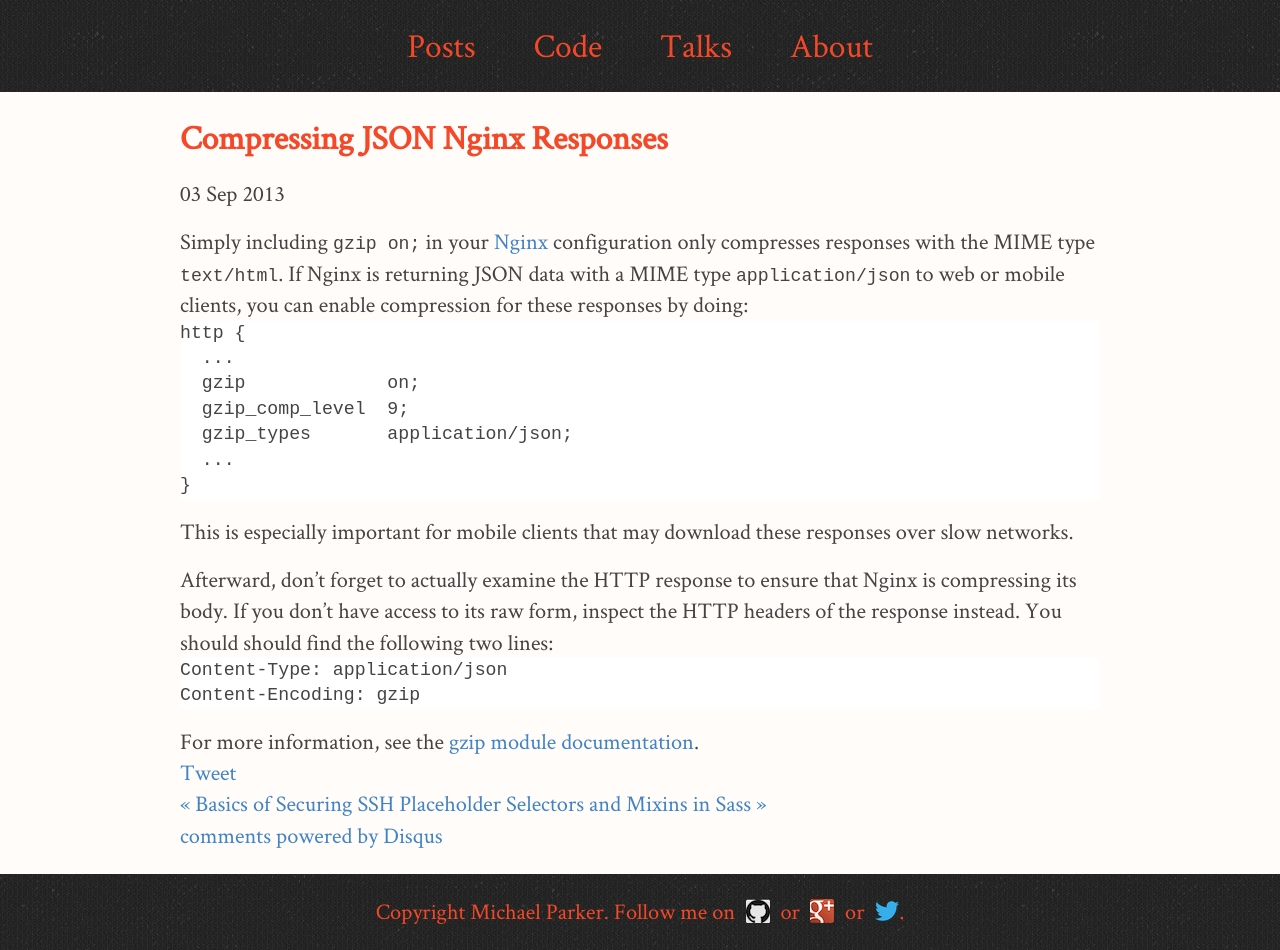
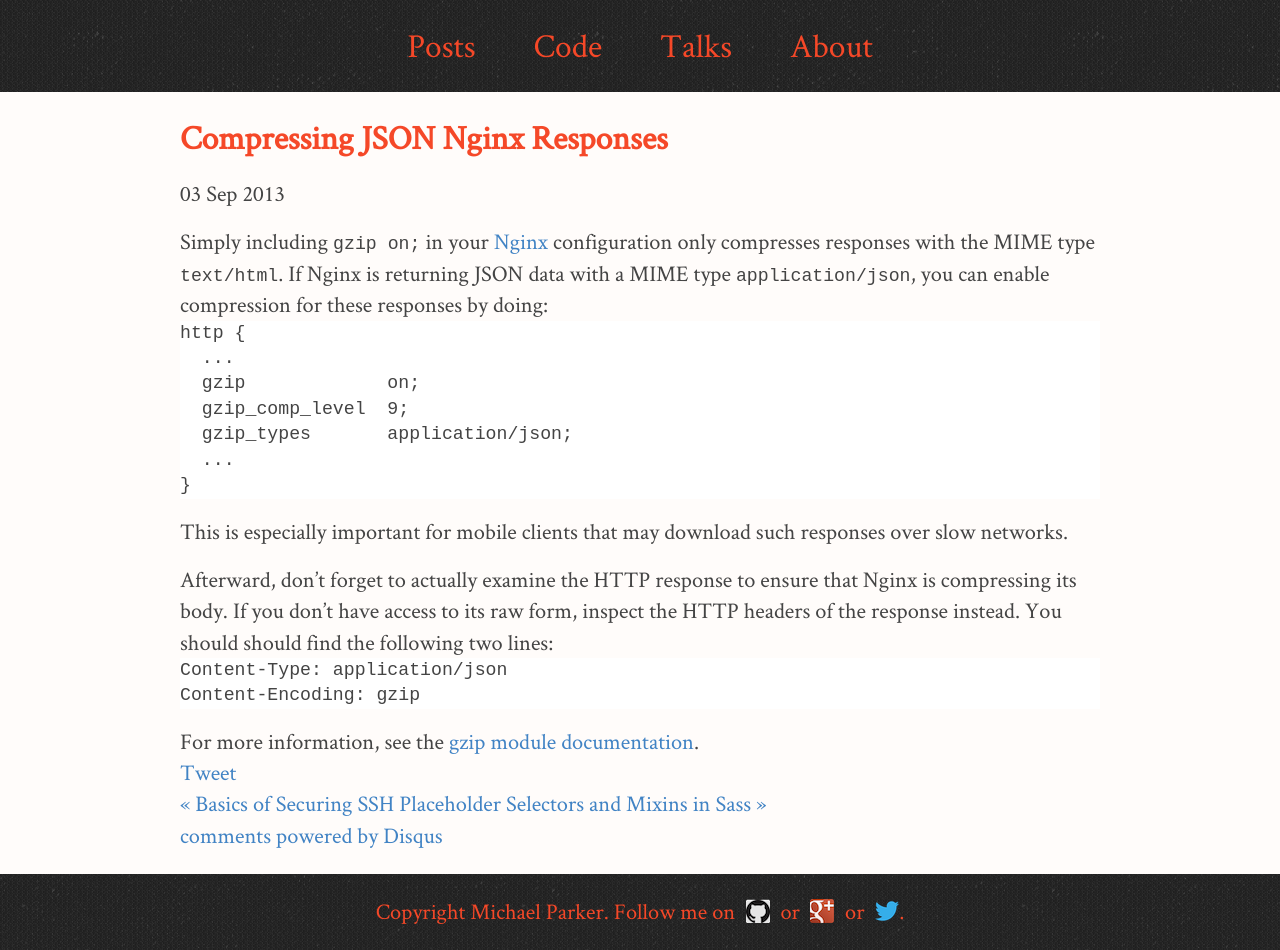
Before and after one commit to mgp/mgp.github.io, a Jekyll site: the page built from _posts/2013-09-03-compressing-nginx-json-responses.md, in a window 1280 px wide. Built offline with Jekyll 4.4.1, drawn with Linux system fonts in a browser that asks for light colours; Markdown is read by kramdown in place of the engine named in the settings; comment, search, counter and statistics services are not loaded.

Commit message:
Quick fixes for two posts

````diff
--- a/_posts/2013-09-03-compressing-nginx-json-responses.md
+++ b/_posts/2013-09-03-compressing-nginx-json-responses.md
@@ -4,7 +4,7 @@ title:  "Compressing JSON Nginx Responses"
 tags: ["compression", "json", "nginx"]
 ---
 
-Simply including `gzip on;` in your [Nginx](http://nginx.org/) configuration only compresses responses with the MIME type `text/html`. If Nginx is returning JSON data with a MIME type `application/json` to web or mobile clients, you can enable compression for these responses by doing:
+Simply including `gzip on;` in your [Nginx](http://nginx.org/) configuration only compresses responses with the MIME type `text/html`. If Nginx is returning JSON data with a MIME type `application/json`, you can enable compression for these responses by doing:
 
 ```text
 http {
@@ -16,7 +16,7 @@ http {
 }
 ```
 
-This is especially important for mobile clients that may download these responses over slow networks.
+This is especially important for mobile clients that may download such responses over slow networks.
 
 Afterward, don't forget to actually examine the HTTP response to ensure that Nginx is compressing its body. If you don't have access to its raw form, inspect the HTTP headers of the response instead. You should should find the following two lines:
 
````
Also changed, not shown: _posts/2013-09-07-a-monit-primer.md (+1 -1 lines).
